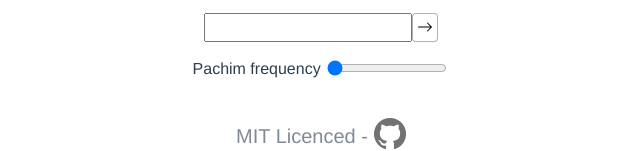
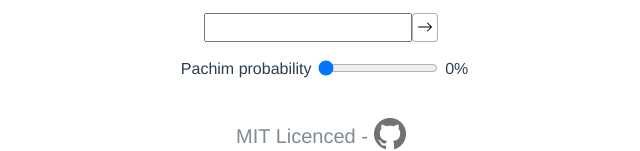
Before and after one commit to nbusser/Hangul-audio-test-web, a Vue app: page / in a window 1280 px wide. Shown: the part 411-562 px from the top of the page, without its empty margins (319-959 px from the left). Built offline with nearby package versions, Linux system fonts and the light colour scheme.

Commit message:
add textual value of pachim freq

```diff
--- a/src/components/ControlPanel.vue
+++ b/src/components/ControlPanel.vue
@@ -41,8 +41,9 @@
     </button>
   </div>
   <div class="pachim-freq">
-    <span>Pachim frequency</span>
+    <span>Pachim probability</span>
     <input v-model="pachimFreq" type="range" min="0" max="100"/>
+    <span class="value">{{ pachimFreq }}%</span>
   </div>
 
   <audio ref="correctAnswerAudio">
@@ -286,12 +287,17 @@ p {
 .pachim-freq {
   display: flex;
   justify-content: center;
-  align-items: end;
+  align-items: flex-end;
   gap: 0.3em;
   margin-top: 1em;
 
   input {
     max-width: 9em;
+  }
+
+  .value {
+    width: 1em;
+    text-align: right;
   }
 }
 
```
